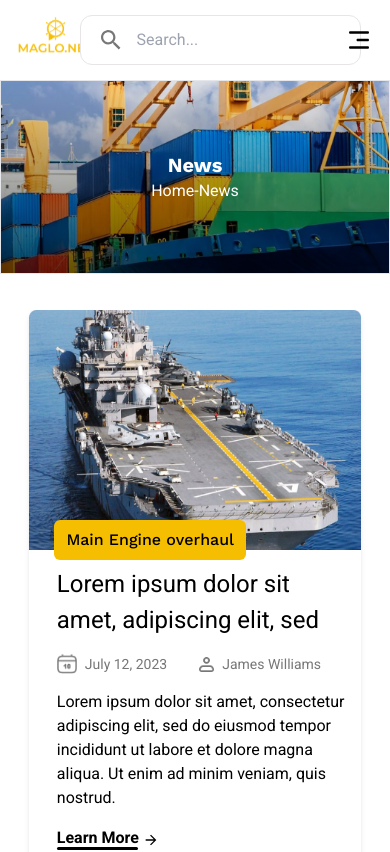
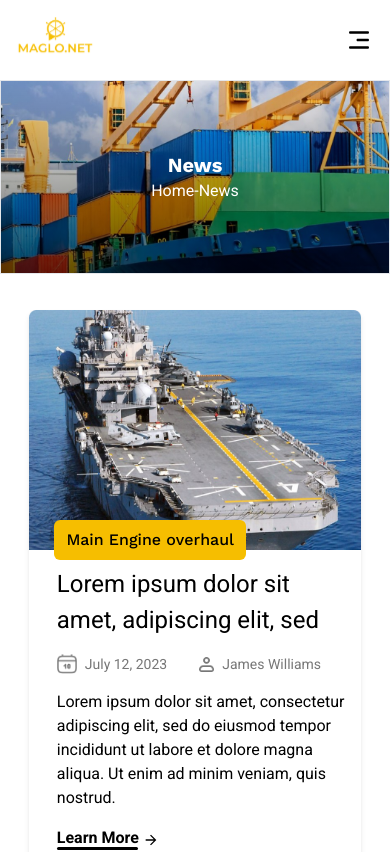
Before and after one commit to sarahahmadmalik/Maglo.net, a Next.js app: page /News in a window 390 px wide. Shown: the top 852 px of the page. Built offline with nearby package versions, Linux system fonts and the light colour scheme; what next-reveal would draw is missing.

Commit message:
tsx-issues-resolved

```diff
--- a/components/layout/Header.tsx
+++ b/components/layout/Header.tsx
@@ -68,7 +68,7 @@ const Header = () => {
               />
             </Link>
           </div>
-          <div className=" relative flex flex-col justify-center border border-green-700 items-center w-[140px] smd:w-[200px]  xl:w-[40%]">
+          <div className=" hidden xs:flex relative flex-col  justify-center border border-green-700 items-center w-[140px] smd:w-[200px]  xl:w-[40%]">
             <div className="absolute top-[-25px] right-[50] bg-white text-black rounded-xl border border-[#E7E5E5] py-1 px-2 w-50 z-30  xl:w-full">
             <div className="relative flex items-center">
             <div className="absolute left-3">
--- a/components/widgets/Hero.tsx
+++ b/components/widgets/Hero.tsx
@@ -67,11 +67,11 @@ const Hero = () => {
               </div>
 
 
-              <div className="ws:flex-row flex flex-col items-center ws:items-start gap-x-4 md:mt-5 mt-7 z-90 ">
+              <div className="ws:flex-row flex flex-col ws:justify-left  items-center  gap-x-4 md:mt-5 mt-7 z-90 ">
             <Button text="Join as Supplier" linkTo="" />
             <button
               type="button"
-              className="bg-transparent border-[#F6BE00] border-2 rounded-full w-40 h-12 mt-5 xs:mt-0 flex-shrink-0 text-[#F6BE00] hover:scale-105 ease-in duration-300 transition-all"
+              className="bg-transparent border-[#F6BE00] border-2 rounded-full w-40 h-12 us:mt-5 ws:mt-0 flex-shrink-0 text-[#F6BE00] hover:scale-105 ease-in duration-300 transition-all"
             >
               Join as Vendor
             </button>
```
